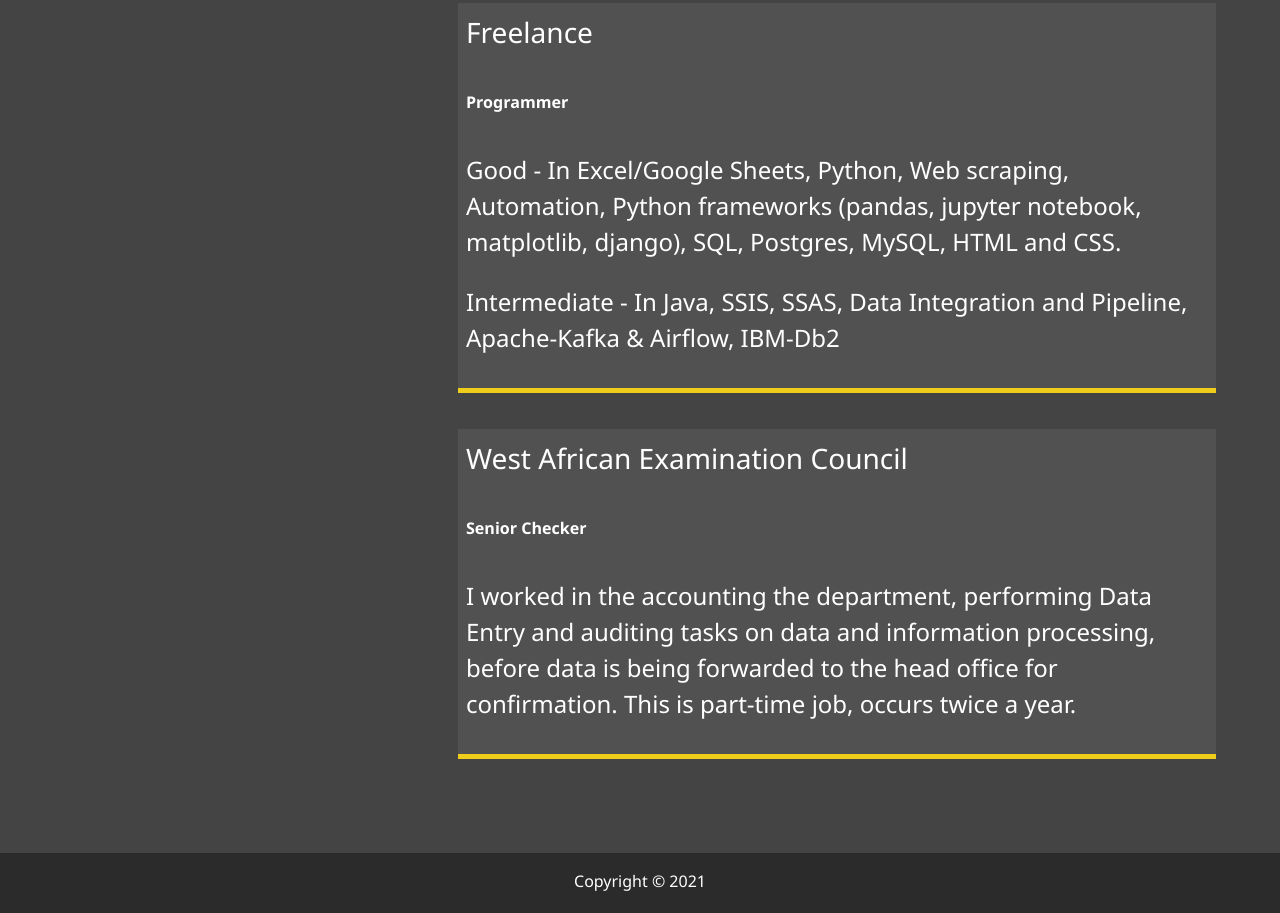
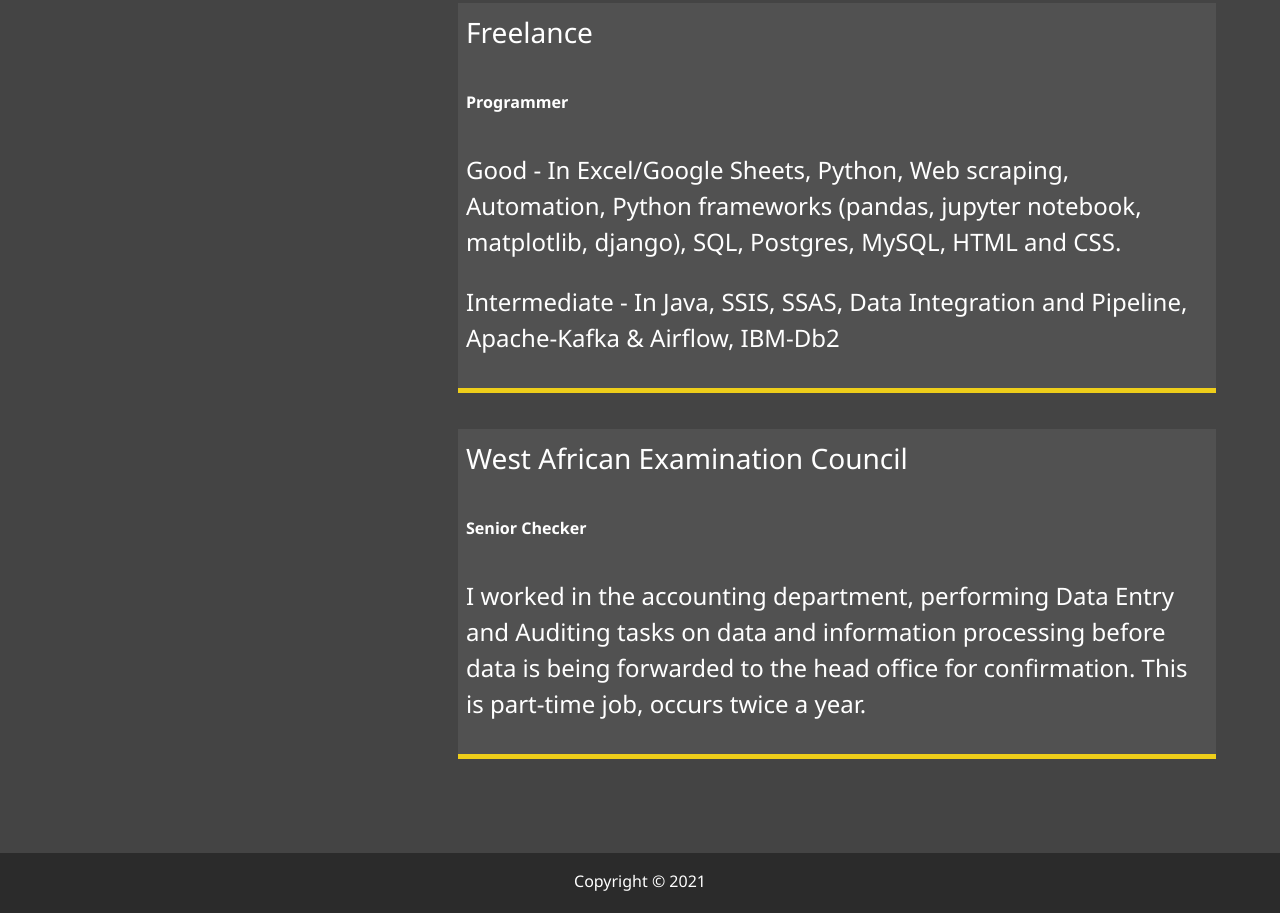
Before and after one commit to TrellixVulnTeam/__Portfolio_0OHG, a website: page dist/about.html in a window 1280 px wide. Shown: the part 1558-2471 px from the top of the page. Drawn offline with Linux system fonts and the light colour scheme.

Commit message:
website_portfolio

```diff
--- a/dist/about.html
+++ b/dist/about.html
@@ -90,7 +90,7 @@
                 <div class="job job-4">
                     <h3>West African Examination Council</h3>
                     <h6>Senior Checker</h6>
-                    <p>I worked in the accounting the department, performing Data Entry and auditing tasks on data and information processing, before data is being forwarded to the head office for confirmation. This is part-time job, occurs twice a year.
+                    <p>I worked in the accounting department, performing Data Entry and Auditing tasks on data and information processing before data is being forwarded to the head office for confirmation. This is part-time job, occurs twice a year.
                     </p>
                 </div>
             </div>
```
